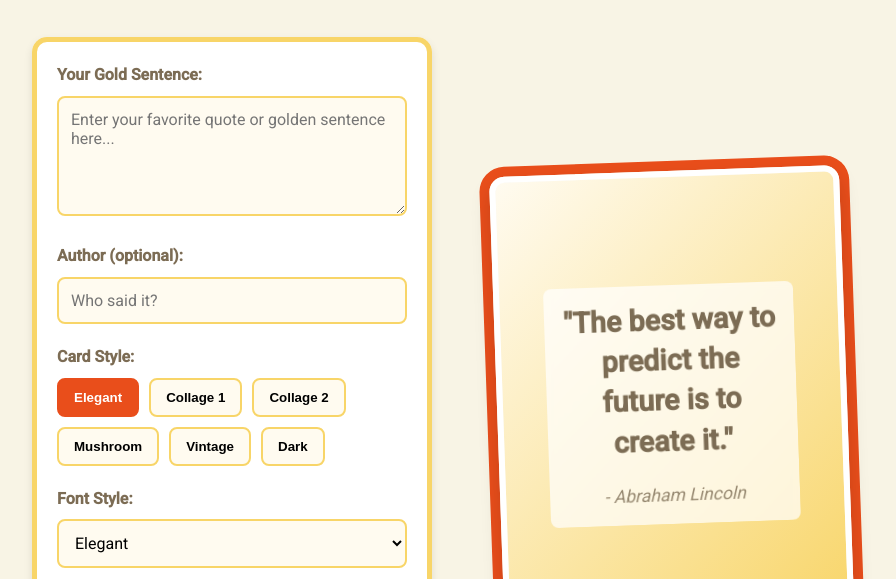
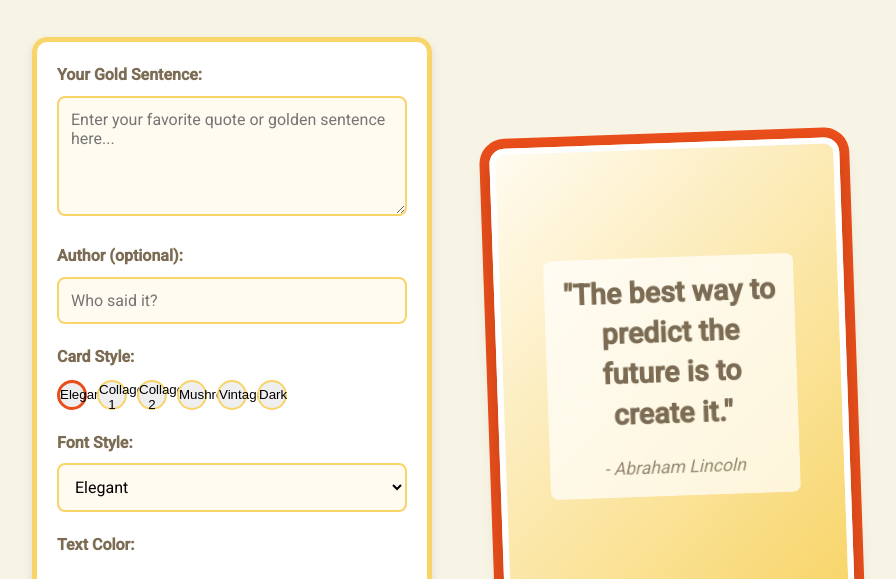
Before and after one commit to felicityhannah/goldcard, a plain HTML site: page index.html in a window 1280 px wide. Shown: the part 200-779 px from the top of the page, without its empty margins (188-1084 px from the left). Drawn offline with nearby package versions, Linux system fonts and the light colour scheme.

Commit message:
Update styles.css

```diff
--- a/styles.css
+++ b/styles.css
@@ -89,28 +89,29 @@ textarea {
 
 .style-options {
     display: flex;
+    gap: 10px;
+    margin-top: 10px;
     flex-wrap: wrap;
-    gap: 10px;
 }
 
 .style-btn {
-    padding: 10px 15px;
-    background: #fffbf0;
+    width: 30px;  /* 减小宽度 */
+    height: 30px; /* 减小高度 */
     border: 2px solid #f8d568;
-    border-radius: 8px;
+    border-radius: 50%;
     cursor: pointer;
-    transition: all 0.3s ease;
-    font-weight: bold;
+    transition: all 0.2s ease;
+    box-shadow: none; /* 移除阴影增加平面感 */
 }
 
 .style-btn:hover {
-    background: #f8d568;
+    transform: scale(1.05); /* 减小悬停时的放大效果 */
+    border-color: #e94e1b;
 }
 
 .style-btn.active {
-    background: #e94e1b;
-    color: white;
-    border-color: #e94e1b;
+  border-color: #e94e1b;
+    border-width: 3px; /* 增加边框宽度代替阴影效果 */
 }
 
 /* Card Preview Styles */
```
